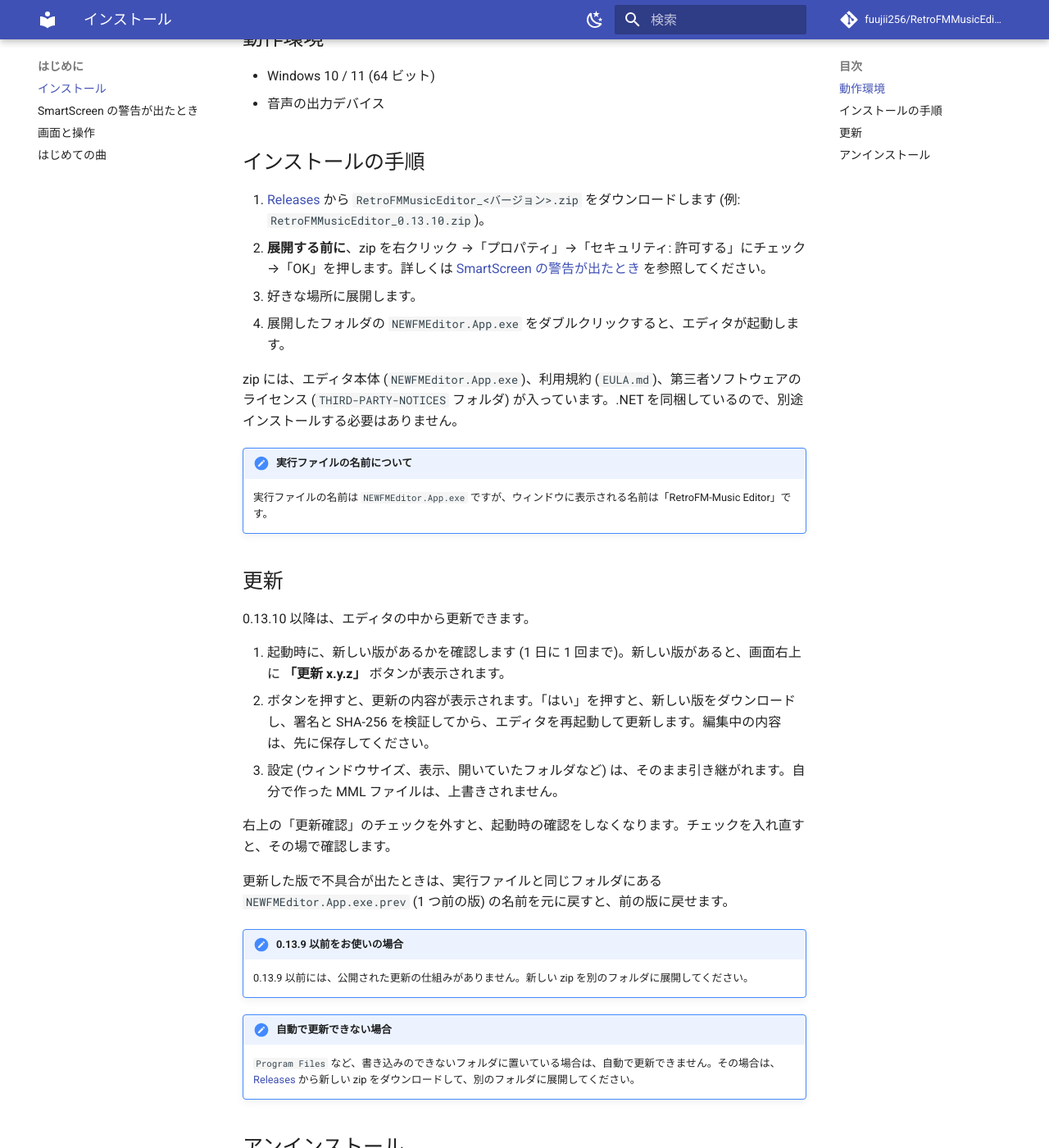
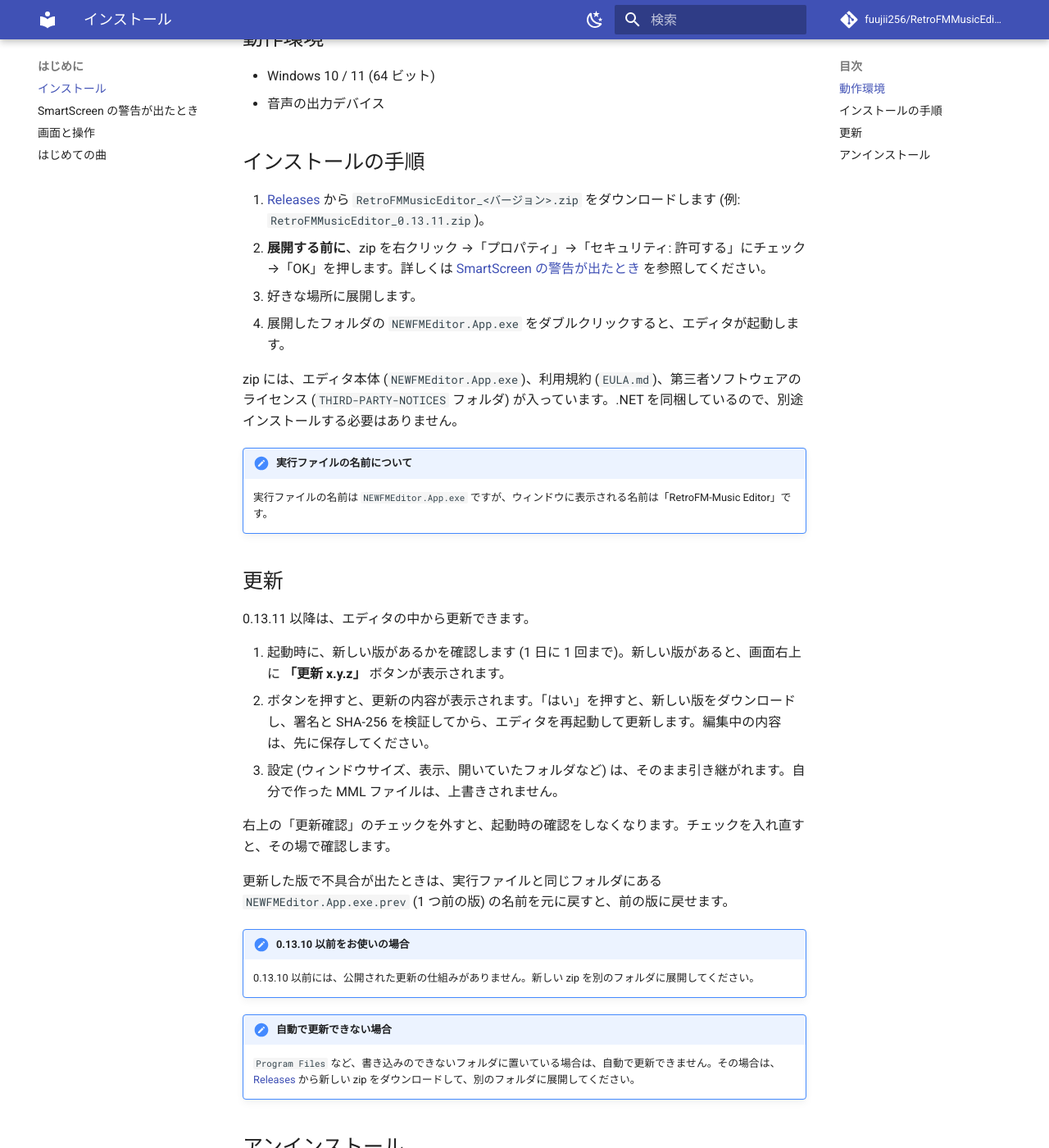
Before and after one commit to fuujii256/RetroFMMusicEditor, an MkDocs documentation site: the page built from docs/getting-started/install.md, in a window 1280 px wide and 1400 px high, scrolled down 322 px. Shown: the whole window at 82% size. Built offline with MkDocs 1.6.1 and Material for MkDocs 9.7.7, drawn with Linux system fonts in a browser that asks for light colours; comment, search, counter and statistics services are not loaded; some of the changed text lies outside the part shown.

```diff
--- a/docs/getting-started/install.md
+++ b/docs/getting-started/install.md
@@ -1,7 +1,7 @@
 # インストール
 
 !!! info "最新版"
-    最新版は [RetroFM-Music Editor 0.13.10](https://github.com/fuujii256/RetroFMMusicEditor/releases/tag/v0.13.10) です (ベータ版)。
+    最新版は [RetroFM-Music Editor 0.13.11](https://github.com/fuujii256/RetroFMMusicEditor/releases/tag/v0.13.11) です (ベータ版)。
 
 ## 動作環境
 
@@ -10,7 +10,7 @@
 
 ## インストールの手順
 
-1. [Releases](https://github.com/fuujii256/RetroFMMusicEditor/releases) から `RetroFMMusicEditor_<バージョン>.zip` をダウンロードします (例: `RetroFMMusicEditor_0.13.10.zip`)。
+1. [Releases](https://github.com/fuujii256/RetroFMMusicEditor/releases) から `RetroFMMusicEditor_<バージョン>.zip` をダウンロードします (例: `RetroFMMusicEditor_0.13.11.zip`)。
 2. **展開する前に**、zip を右クリック →「プロパティ」→「セキュリティ: 許可する」にチェック →「OK」を押します。詳しくは [SmartScreen の警告が出たとき](smartscreen.md) を参照してください。
 3. 好きな場所に展開します。
 4. 展開したフォルダの `NEWFMEditor.App.exe` をダブルクリックすると、エディタが起動します。
@@ -22,7 +22,7 @@ zip には、エディタ本体 (`NEWFMEditor.App.exe`)、利用規約 (`EULA.md
 
 ## 更新
 
-0.13.10 以降は、エディタの中から更新できます。
+0.13.11 以降は、エディタの中から更新できます。
 
 1. 起動時に、新しい版があるかを確認します (1 日に 1 回まで)。新しい版があると、画面右上に **「更新 x.y.z」** ボタンが表示されます。
 2. ボタンを押すと、更新の内容が表示されます。「はい」を押すと、新しい版をダウンロードし、署名と SHA-256 を検証してから、エディタを再起動して更新します。編集中の内容は、先に保存してください。
@@ -32,8 +32,8 @@ zip には、エディタ本体 (`NEWFMEditor.App.exe`)、利用規約 (`EULA.md
 
 更新した版で不具合が出たときは、実行ファイルと同じフォルダにある `NEWFMEditor.App.exe.prev` (1 つ前の版) の名前を元に戻すと、前の版に戻せます。
 
-!!! note "0.13.9 以前をお使いの場合"
-    0.13.9 以前には、公開された更新の仕組みがありません。新しい zip を別のフォルダに展開してください。
+!!! note "0.13.10 以前をお使いの場合"
+    0.13.10 以前には、公開された更新の仕組みがありません。新しい zip を別のフォルダに展開してください。
 
 !!! note "自動で更新できない場合"
     `Program Files` など、書き込みのできないフォルダに置いている場合は、自動で更新できません。その場合は、[Releases](https://github.com/fuujii256/RetroFMMusicEditor/releases) から新しい zip をダウンロードして、別のフォルダに展開してください。
```
Also changed, not shown: CHANGELOG/app.md (+8 -1 lines), README.md (+1 -1 lines), docs/getting-started/smartscreen.md (+1 -1 lines), docs/reference/index.md (+1 -1 lines), 2 other files.
